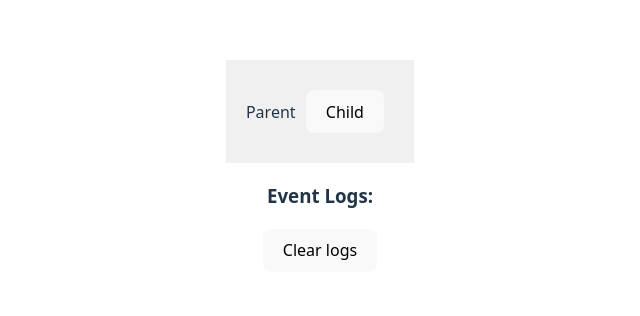
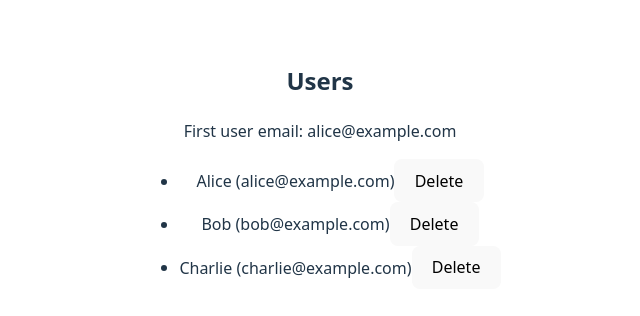
Before and after one commit to Eduardo-Nightborn/Exercice-Debugging, a React (Vite) app: page / in a window 1280 px wide. Shown: the part 226-542 px from the top of the page, without its empty margins (320-960 px from the left). Built offline with nearby package versions, Linux system fonts and the light colour scheme.

Commit message:
Exercice 5: Problèmes d'API et de données asynchrones

```diff
--- a/src/App.tsx
+++ b/src/App.tsx
@@ -1,10 +1,10 @@
-import { NestedButtons } from "./components/NestedButton";
+import { UserDashboard } from "./components/userDashboard";
 import "./App.css";
 
 function App() {
   return (
     <>
-      <NestedButtons />
+      <UserDashboard />
     </>
   );
 }
--- /dev/null
+++ b/src/components/userDashboard/index.tsx
@@ -0,0 +1,80 @@
+// AsyncBug.tsx - Problèmes avec les appels API et données asynchrones
+import React, { useState, useEffect } from "react";
+interface User {
+  id: number;
+  name: string;
+  email: string;
+}
+export const UserDashboard: React.FC = () => {
+  const [users, setUsers] = useState<User[]>([]);
+  const [loading, setLoading] = useState(false);
+  const [error, setError] = useState<string | null>(null);
+  // Simule un appel API
+  const fetchUsers = async (): Promise<User[]> => {
+    return new Promise((resolve, reject) => {
+      console.log("FETCH USERS");
+      setTimeout(() => {
+        // Randomly succeed or fail to simulate real API
+        if (Math.random() > 0.3) {
+          resolve([
+            { id: 1, name: "Alice", email: "alice@example.com" },
+            { id: 2, name: "Bob", email: "bob@example.com" },
+            { id: 3, name: "Charlie", email: "charlie@example.com" },
+          ]);
+        } else {
+          reject(new Error("Failed to fetch users"));
+        }
+      }, 1000);
+    });
+  };
+
+  // Bug 1:
+  useEffect(() => {
+    setLoading(true);
+    fetchUsers()
+      .then((data) => {
+        setUsers(data);
+        setLoading(false);
+      })
+      .catch((error) => {
+        // Oubli de gérer l'erreur correctement
+        console.log("Erreur lors du chargement de la page : ", error);
+        setError(error.message);
+        setLoading(false);
+      });
+  }, []);
+
+  // Bug 2:
+  const firstUserEmail =
+    users.length > 0 ? users[0].email : "No users available";
+
+  // Bug 3:
+  const deleteUser = (userId: number) => {
+    // Suppression incorrecte qui ne déclenche pas de re-render
+    const usersAfterDelete = users.filter((user) => user.id !== userId);
+    setUsers(usersAfterDelete);
+  };
+
+  if (loading) return <div>Loading...</div>;
+
+  return (
+    <div>
+      <h2>Users</h2>
+      {error !== null ? (
+        <div style={{ color: "red" }}>{error}</div>
+      ) : (
+        <>
+          <p>First user email: {firstUserEmail}</p>
+          <ul>
+            {users.map((user) => (
+              <li key={user.id}>
+                {user.name} ({user.email})
+                <button onClick={() => deleteUser(user.id)}>Delete</button>
+              </li>
+            ))}
+          </ul>
+        </>
+      )}
+    </div>
+  );
+};
```
